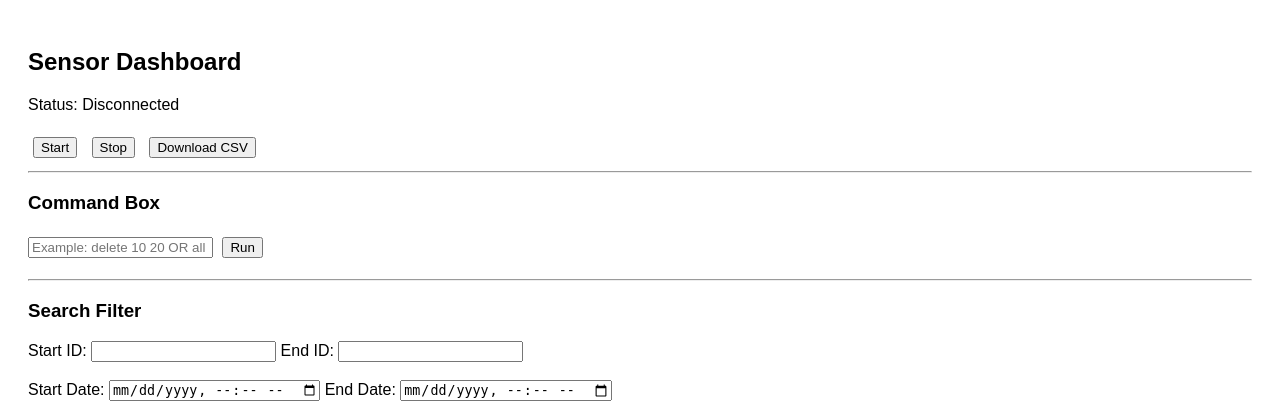
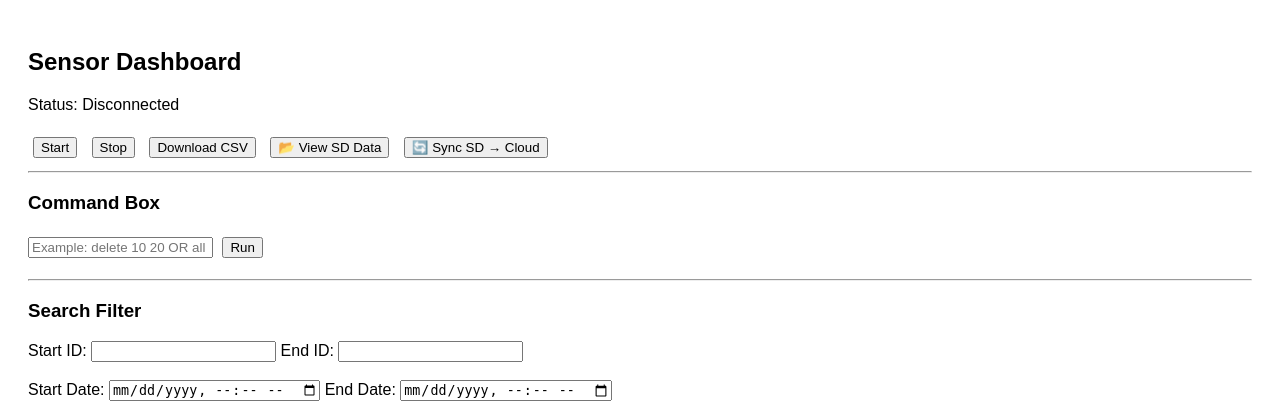
Before and after one commit to rkmjld2/mahajansensor6, a Flask app: page / in a window 1280 px wide. Shown: the top 420 px of the page. Run offline with Flask 3, Linux system fonts and the light colour scheme; data that the repository does not hold is empty.

Commit message:
Update index.html

```diff
--- a/templates/index.html
+++ b/templates/index.html
@@ -23,7 +23,8 @@ Status: <span id="status">Checking...</span>
 <button onclick="start()">Start</button>
 <button onclick="stop()">Stop</button>
 <button onclick="downloadCSV()">Download CSV</button>
-
+<button onclick="loadSD()">📂 View SD Data</button>
+<button onclick="syncSD()">🔄 Sync SD → Cloud</button>
 <hr>
 
 <!-- QUERY BOX -->
```
